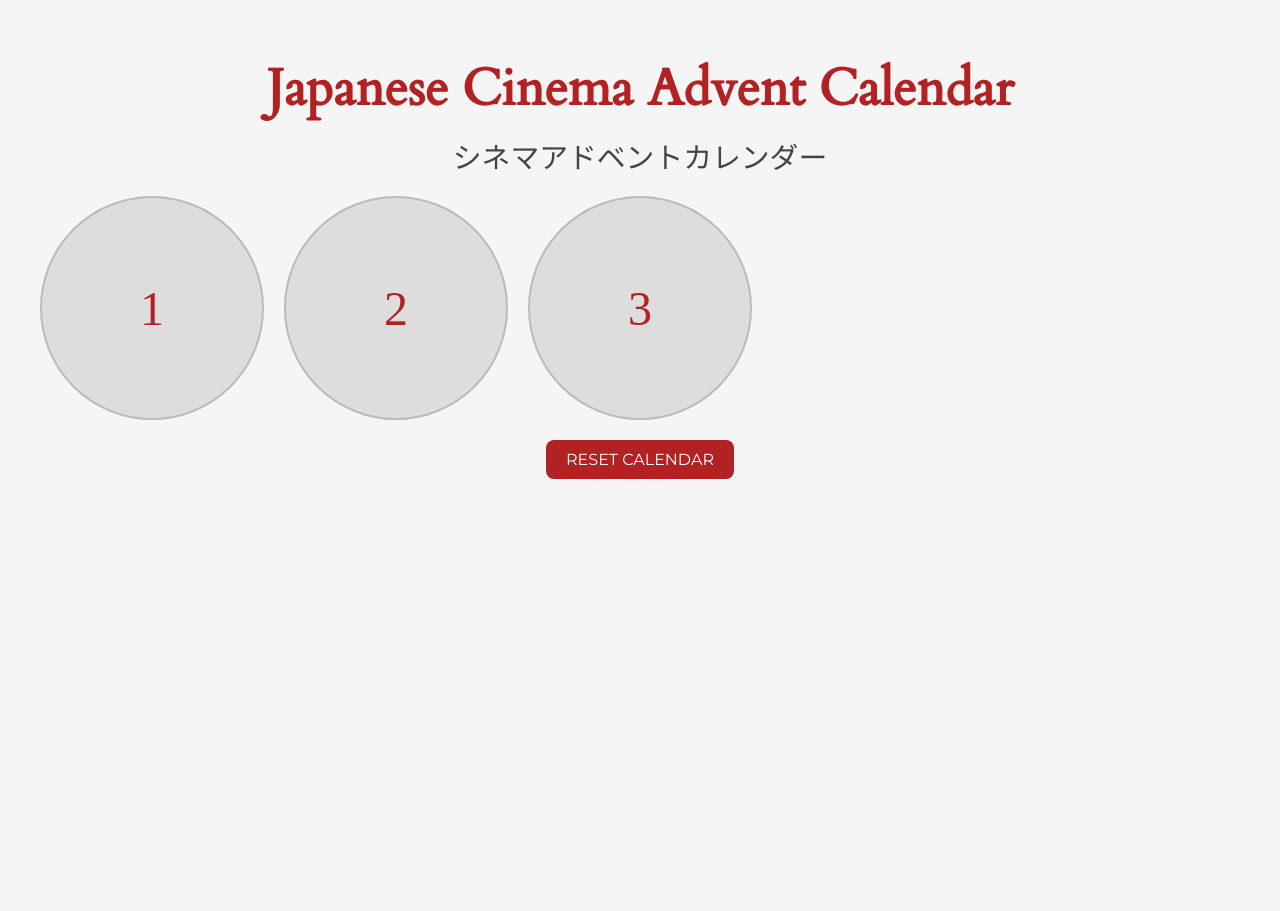
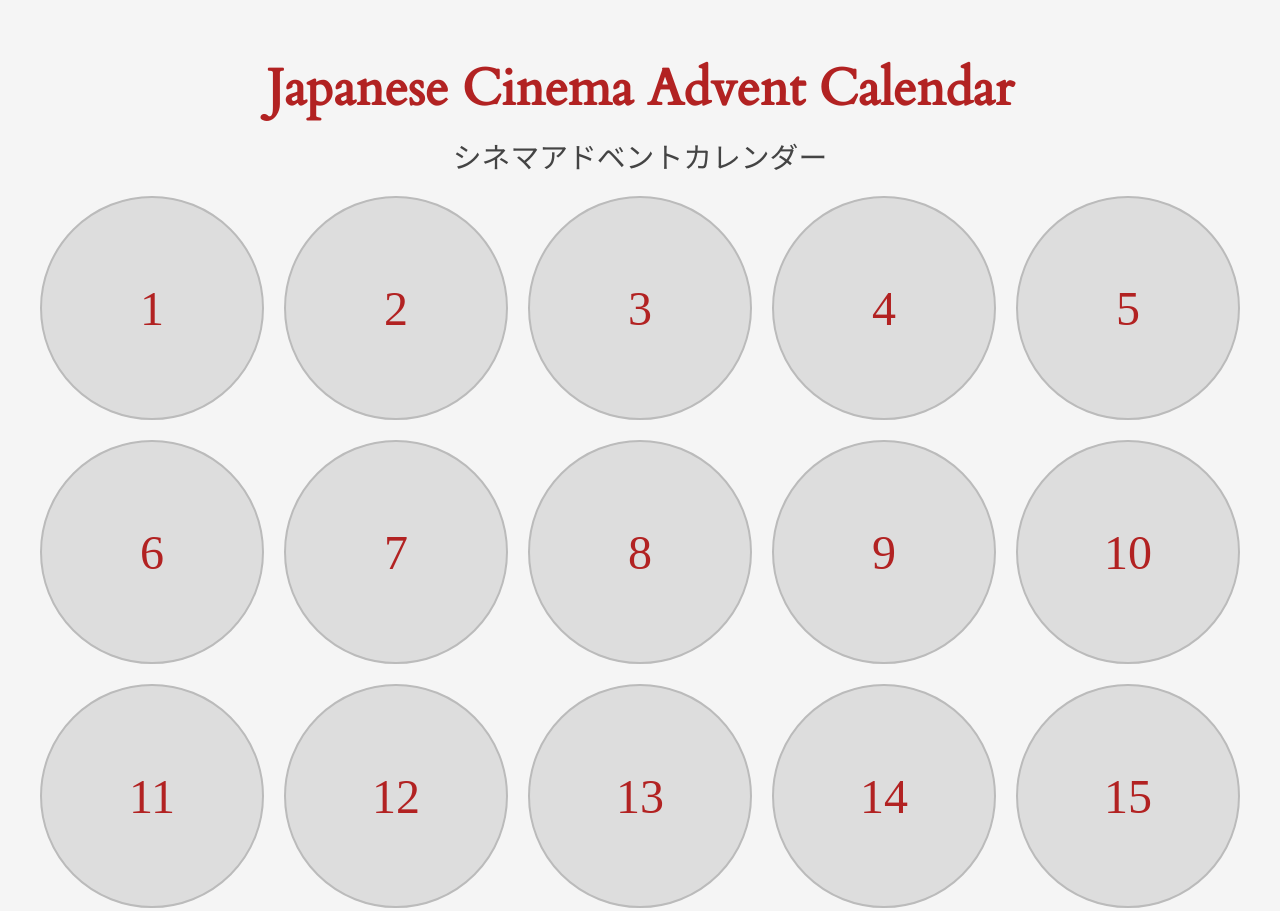
Before and after one commit to johnality/advent, a plain HTML site: page index.html in a window 1280 px wide. Shown: the top 911 px of the page. Before the commit the page ends 800 px from the top, so only its background shows below. Drawn offline with Linux system fonts and the light colour scheme.

Commit message:
Update index.html

```diff
--- a/index.html
+++ b/index.html
@@ -220,6 +220,19 @@ const films = [
 { title: "Evil Does Not Exist", year: 2023, image: "images/evil2.jpg", poster: "images/evil_poster.jpg", runtime: "106 min", rottenScore: "91%", letterboxdScore: "3.8", description: "Plans to build a modern camping site disrupt the lives of village inhabitants - Ryūsuke Hamaguchi offers an entrancing perspective on the battle between modern civilization and nature", streaming: "images/criterion_logo.png" },
 { title: "An Autumn Afternoon", year: 1962 , image: "images/autumn2.jpg", poster: "images/autumn_poster.jpg", runtime: "113 min", rottenScore: "95%", letterboxdScore: "4.2", description: "A widower arranges marriage for his daughter - Yasujirō Ozu subtly and slowly builds tension to crisis and climax" , streaming: "images/criterion_logo.png" },
 { title: "Lady Snowblood", year: 1973, image: "images/lady2.jpg", poster: "images/lady_poster2.jpg", runtime: "97 min", rottenScore: "100%", letterboxdScore: "4.1", description: "A girl is born to take revenge on the criminals who wronged her family - Toshiya Fujita revels in the bloody violence while also reflecting on the tragedy and absurdity of vengeance", streaming: "images/hbo_logo3.png" },
+{ title: "High and Low", year: 1963, image: "images/high.jpg", poster: "images/high_poster.jpg", runtime: "142 min", rottenScore: "97%", letterboxdScore: "4.6", description: "An executive is hit with a huge ransom demand when his chauffeur’s son is kidnapped - Akira Kurosawa’s meticulously crafted, enthralling procedural is imbued with weighty moral heft", streaming: "images/criterion_logo.png" },
+{ title: "Spirited Away", year: 2001, image: "images/spirit.jpg", poster: "images/spirit_poster.jpg", runtime: "125 min", rottenScore: "96%", letterboxdScore: "4.4", description: "A young girl becomes trapped in a strange new world of spirits - Hayao Miyazaki’s dazzling fairy tale will leave viewers fascinated by the world around them", streaming: "images/hbo_logo3.png" },
+{ title: "Princess Mononoke", year: 1997, image: "images/mononoke.jpg", poster: "images/mononoke_poster.jpg", runtime: "134 min", rottenScore: "93%", letterboxdScore: "4.4", description: "A cursed prince attempts to bring balance to a conflict between women fighting to protect the forest from being destroyed - Hayao Miyazaki’s epic animated landmark has breathtaking visuals", streaming: "images/hbo_logo3.png" },
+{ title: "Ugetsu", year: 1953, image: "images/ugetsu.jpg", poster: "images/ugetsu_poster.jpg", runtime: "96 min", rottenScore: "100%", letterboxdScore: "4.3", description: "16th century peasants pursue riches, honor and a mysterious lady during wartime - Kenji Mizoguchi’s towering classic of world cinema is thought-provoking and richly atmospheric", streaming: "images/criterion_logo.png" },
+{ title: "Drive My Car", year: 2021, image: "images/drive.jpg", poster: "images/drive_poster.jpg", runtime: "179 min", rottenScore: "97%", letterboxdScore: "4.2", description: "A widowed theatre director confides in his introverted driver - Ryūsuke Hamaguchi’s rich, patiently engrossing drama reckons with self-acceptance and regret", streaming: "images/hbo_logo3.png" },
+{ title: "Rashomon", year: 1950, image: "images/.rashjpg", poster: "images/rash_poster.jpg", runtime: "88 min", rottenScore: "98%", letterboxdScore: "4.2", description: "Four people recount different versions of the same crime - Akira Kurosawa’s innovative structure and thoughtful exploration of reality versus perception", streaming: "images/hbo_logo3.png" },
+{ title: "First Love", year: 2019, image: "images/first.jpg", poster: "images/first_poster.jpg", runtime: "108 min", rottenScore: "98%", letterboxdScore: "3.6", description: "Young lovers get caught up in a scheme involving corrupt cops, gangsters and assassins - Takashi Miike blends violence, comedy and romance in a wildly entertaining ride ", streaming: "images/prime.png" },
+{ title: "The Tale of The Princess Kaguya", year: 2013, image: "images/kag.jpg", poster: "images/kag_poster.jpg", runtime: "137 min", rottenScore: "100%", letterboxdScore: "4.3", description: "Found inside a bamboo stalk, a mysterious young princess enthrals all who encounter her - Isao Takahata’s modern animated treasure boasts narrative depth and exquisite visual beauty", streaming: "images/hbo_logo3.png" },
+{ title: "Ghost in the Shell", year: 1995, image: "images/ghost.jpg", poster: "images/ghost_poster.jpg", runtime: "83 min", rottenScore: "95%", letterboxdScore: "4.1", description: "In the near future, cybernetically enhanced cops investigate a criminal who hacks into people’s brains - Mamoru Oshii’s thoughtful, complex and stunning feat of animation", streaming: "images/criterion_logo.png" },
+{ title: "Millennium Actress", year: 2001, image: "images/mil.jpg", poster: "images/mil_poster.jpg", runtime: "87 min", rottenScore: "93%", letterboxdScore: "4.2", description: "The story of an aging actress' personal life unfolds - Satoshi Kon’s sophisticated animation deftly blurs memory and make-believe ", streaming: "images/criterion_logo.png" },
+{ title: "Still Walking", year: 2008, image: "images/still.jpg", poster: "images/still_poster.jpg", runtime: "114 min", rottenScore: "100%", letterboxdScore: "4.3", description: "A family gathers for a mysterious ritual - Hirokazu Kore-eda’s drama casts a delicate, entrancing spell ", streaming: "images/criterion_logo.png" },
+{ title: "Plan 75", year: 2022, image: "images/75.jpg", poster: "images/75_poster.jpg", runtime: "113 min", rottenScore: "95%", letterboxdScore: "3.5", description: "In the near future, an elderly woman runs away to avoid government-sanctioned euthaniza - Chie Hayakawa’s sensitive and insightful sci-fi explores our relationship with life and death", streaming: "images/criterion_logo.png" },
+
 
 ];
 
```
